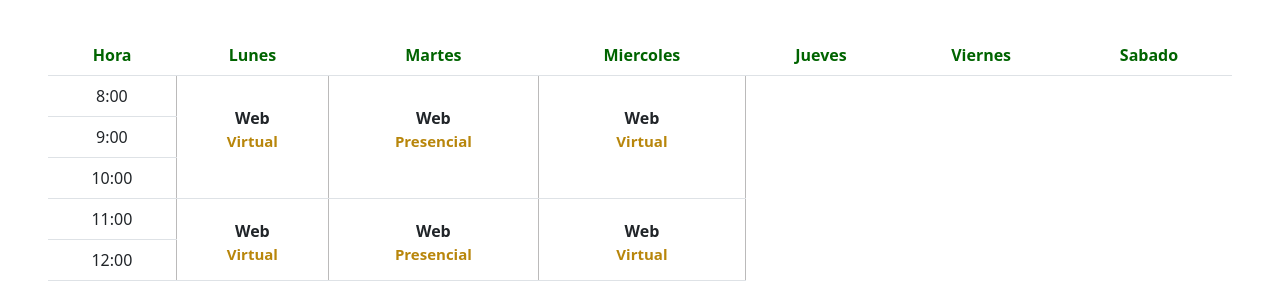
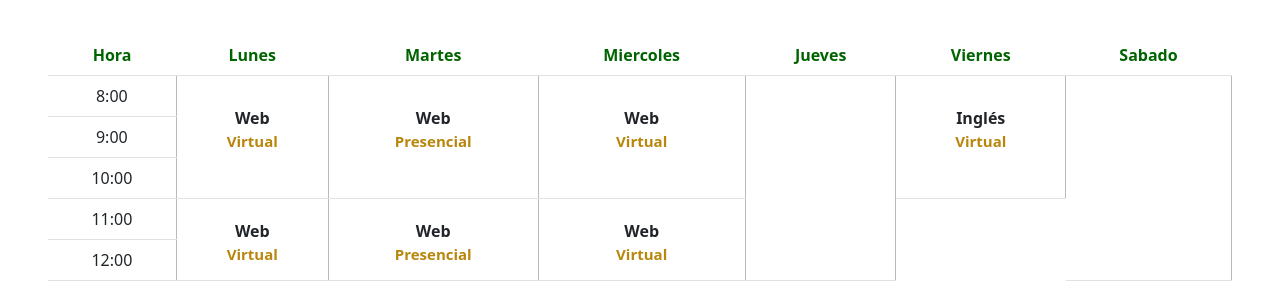
Before and after one commit to tineojf/sep_web_t2, a plain HTML site: page index.html in a window 1280 px wide. Shown: the part 101-406 px from the top of the page. Drawn offline with nearby package versions, Linux system fonts and the light colour scheme.

Commit message:
Structure thu

```diff
--- a/index.html
+++ b/index.html
@@ -42,6 +42,12 @@
             <p>Web</p>
             <p>Virtual</p>
           </td>
+          <td rowspan="5"></td>
+          <td rowspan="3" class="horario-3">
+            <p>Inglés</p>
+            <p>Virtual</p>
+          </td>
+          <td rowspan="5"></td>
         </tr>
 
         <tr>
@@ -57,6 +63,7 @@
           <td rowspan="3" class="horario-2">
             <p>Web</p>
             <p>Virtual</p>
+          </td>
           <td rowspan="3" class="horario-2">
             <p>Web</p>
             <p>Presencial</p>
@@ -64,7 +71,6 @@
           <td rowspan="3" class="horario-2">
             <p>Web</p>
             <p>Virtual</p>
-            </td>
           </td>
         </tr>
 
```
Lines whose indentation alone changed are shown as unchanged.
